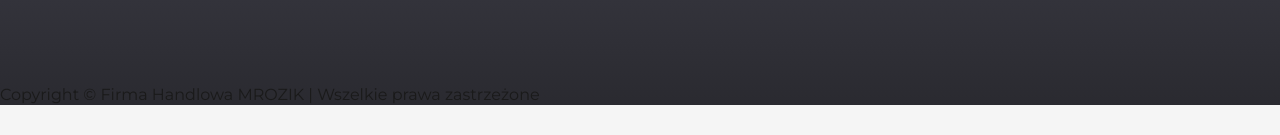
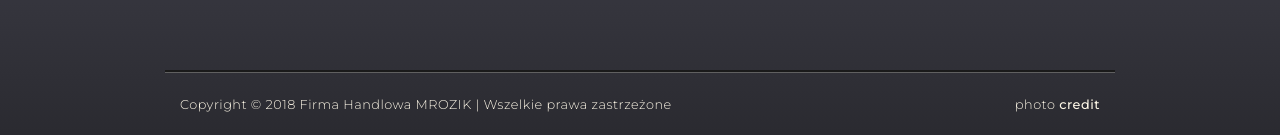
Before and after one commit to dowely/mrozik-brzesko, a website built with webpack: page app/index.html in a window 1280 px wide. Shown: the part 1649-1784 px from the top of the page. Built offline with nearby package versions, Linux system fonts and the light colour scheme.

Commit message:
Completed footer

```diff
--- a/app/assets/styles/modules/_footer.css
+++ b/app/assets/styles/modules/_footer.css
@@ -113,4 +113,45 @@
     }
   }
 
+  &__horRule {
+    margin-top: 30px;
+    border-top: 2px solid $mainGray;
+    border-bottom: 1px solid #606060;
+
+    @mixin atSmall {
+      margin-top: 40px;
+    }
+
+    @mixin atMedium {
+      margin-top: 0;
+    }
+  }
+
+  &__copyright {
+    /*border: 1px solid red;*/
+    text-align: center;
+    color: $creamyWhite;
+    font-size: .8rem;
+    font-weight: 300;
+    padding: 25px 15px;
+    letter-spacing: 0.5px;
+
+    @mixin atSmall {
+      text-align: left;
+    }
+  }
+
+  &__copyright__right {
+    margin-top: 20px;
+
+    strong {
+      font-weight: 500;
+    }
+
+    @mixin atSmall {
+      float: right;
+      margin-top: 0;
+    }
+  }
+
 }
--- a/app/index.html
+++ b/app/index.html
@@ -238,9 +238,14 @@
 
   </div>
 
-  <p>
-    Copyright &copy; Firma Handlowa MROZIK | Wszelkie prawa zastrzeżone
-  </p>
+  <div class="footer__horRule row"></div>
+
+  <div class="footer__copyright row">
+    <span>
+      Copyright &copy; 2018 Firma Handlowa MROZIK | Wszelkie prawa zastrzeżone
+    </span>
+    <span class="footer__copyright__right">photo <strong>credit</strong></span>
+  </div>
 
 </footer>
 
--- a/app/temp/styles/styles.css
+++ b/app/temp/styles/styles.css
@@ -1614,3 +1614,56 @@ span {
       padding-top: 60px
   }
   }
+
+.footer__horRule {
+    margin-top: 30px;
+    border-top: 2px solid #1a1a1a;
+    border-bottom: 1px solid #606060;
+  }
+
+@media (min-width: 650px) {
+
+.footer__horRule {
+      margin-top: 40px
+  }
+  }
+
+@media (min-width: 1000px) {
+
+.footer__horRule {
+      margin-top: 0
+  }
+  }
+
+.footer__copyright {
+    /*border: 1px solid red;*/
+    text-align: center;
+    color: #fdf7e7;
+    font-size: .8rem;
+    font-weight: 300;
+    padding: 25px 15px;
+    letter-spacing: 0.5px;
+  }
+
+@media (min-width: 650px) {
+
+.footer__copyright {
+      text-align: left
+  }
+  }
+
+.footer__copyright__right {
+    margin-top: 20px;
+  }
+
+.footer__copyright__right strong {
+      font-weight: 500;
+    }
+
+@media (min-width: 650px) {
+
+.footer__copyright__right {
+      float: right;
+      margin-top: 0
+  }
+  }
```
